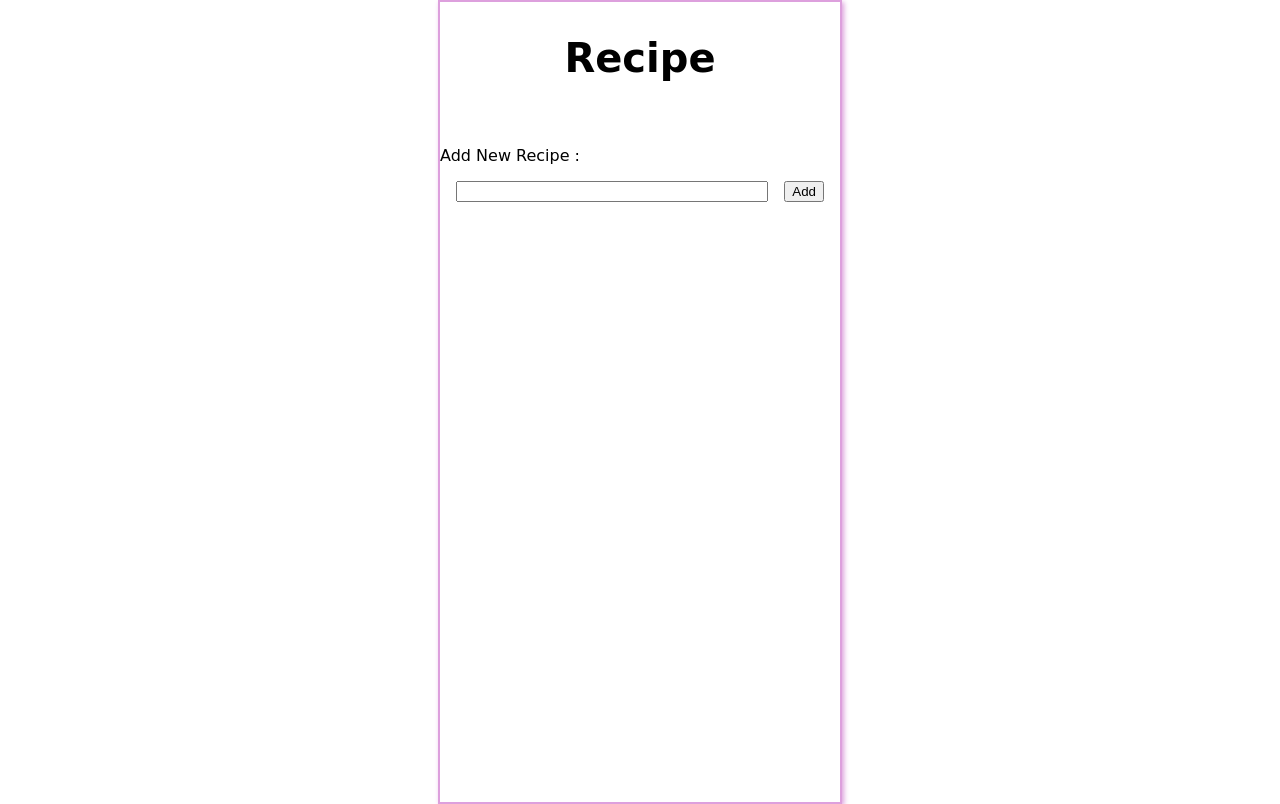
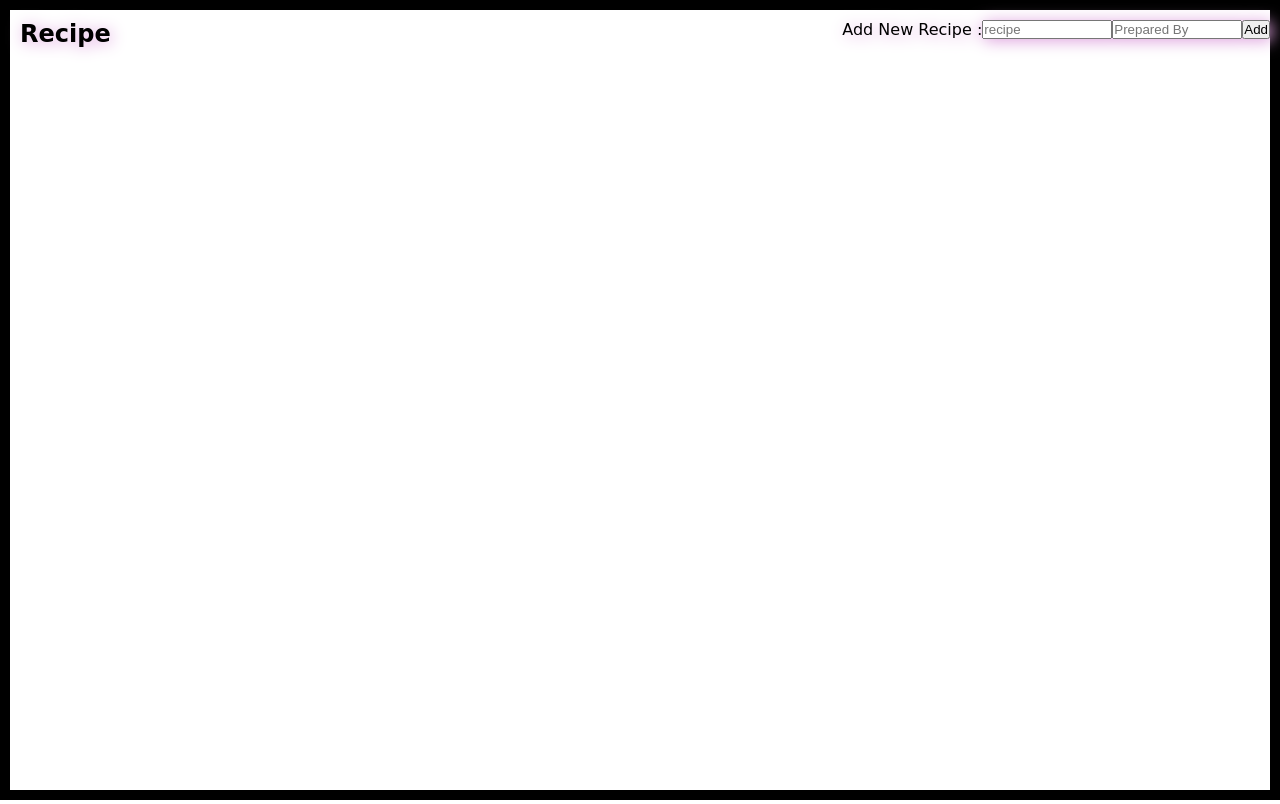
Before and after one commit to Deep1Shikha/VeggieApp, a plain HTML site: page index.html in a window 1280 px wide. Drawn offline with Linux system fonts and the light colour scheme; no server answers.

Commit message:
updated the style

```diff
--- a/index.css
+++ b/index.css
@@ -1,38 +1,52 @@
-body {
-  margin: 0rem;
-  padding: 0;
-  font-family: cursive;
-  display: flex;
-  flex-direction: column;
-  justify-content: flex-start;
-  align-items: center;
+* {
+  box-sizing: border-box;
+  margin:0;
+  padding:0;
 }
 
-.container {
-  height: 100vh;
-  width: 100%;
-  display: flex;
-  flex-direction: column;
-  justify-content: flex-start;
-
-  border: 2px solid plum;
-  box-shadow: 2px 2px 5px plum;
+body{
+  border: 10px solid black;
+}
+.container{
+  margin:5px;
+  padding:5px;
+  font-family: cursive;
+  filter: drop-shadow(2px 2px 8px plum);
+  min-width: 100%;
+}
+ul{
+  display: grid;
+  grid-template-columns: repeat(auto-fill, minmax(250px, 1fr));
+  grid-gap: .5rem;
+  margin: .5rem 0;
+  justify-content: space-evenly;
+  list-style-type: none;
 }
 
-.title {
-  font-size: 40px;
-  text-align: center;
+li{
+  background-color: bisque;
+  border: 2px solid gray;
+  margin: 2px;
+  padding:1px;
 }
 
-.input-grp {
-  margin: 1rem;
-  display: grid;
-  grid-template-columns: 10fr 1fr;
-  gap: 1rem;
+.input-grp{
+  display: flex;
+  justify-content: flex-start;
+  align-items: flex-start;
 }
 
-ul {
+input[type=text]{
+  width:130px;
+  transition: width 0.4s ease-in-out;
+}
+
+input[type=text]:hover{
+  width:200px;
+  background-color: powderblue;
+}
+
+.top{
   display: flex;
-  flex-direction: column;
-  justify-content: flex-start;
+  justify-content: space-between;
 }
--- a/index.html
+++ b/index.html
@@ -29,19 +29,25 @@
   </div> -->
 
   <div class="container">
+    <div class="top">
     <h2 class="title">Recipe</h2>
-    <ul></ul>
+    <form class="form">
 
-    <form class="form">
-      <label for="recipe">Add New Recipe :</label>
       <div class="input-grp">
-      <input type="text" id="recipe" required></input>
+        <label for="recipe">Add New Recipe :</label>
+      <input type="text" id="recipe" required placeholder="recipe"></input>
+
+      <input type="text" id="fname" name="fname" placeholder="Prepared By">
       <div class="submitContainer">
         <input class="enter" type="submit" value="Add">
       </div>
     </div>
       </form>
-    </form>
+  </div>
+    <div class=listing>
+    <ul></ul>
+  </div>
+
   </div>
 
   <script src="https://www.gstatic.com/firebasejs/5.8.4/firebase-app.js"></script>
--- a/index.js
+++ b/index.js
@@ -7,6 +7,7 @@ const addRecipe = (recipe,id) => {
     let html=`
     <li data-id="${id}">
     <div>${recipe.title}</div>
+    <div>${recipe.author}</div>
     <div>${time}</div>
     <button>Delete</button>
     </li>
@@ -52,6 +53,7 @@ form.addEventListener('submit', event => {
 
     const recipe_input ={
         title : form.recipe.value, //gets the value from input box
+        author: form.fname.value,
         created_at : firebase.firestore.Timestamp.fromDate(now) //creates timestamp object based on date
     };
 
```
